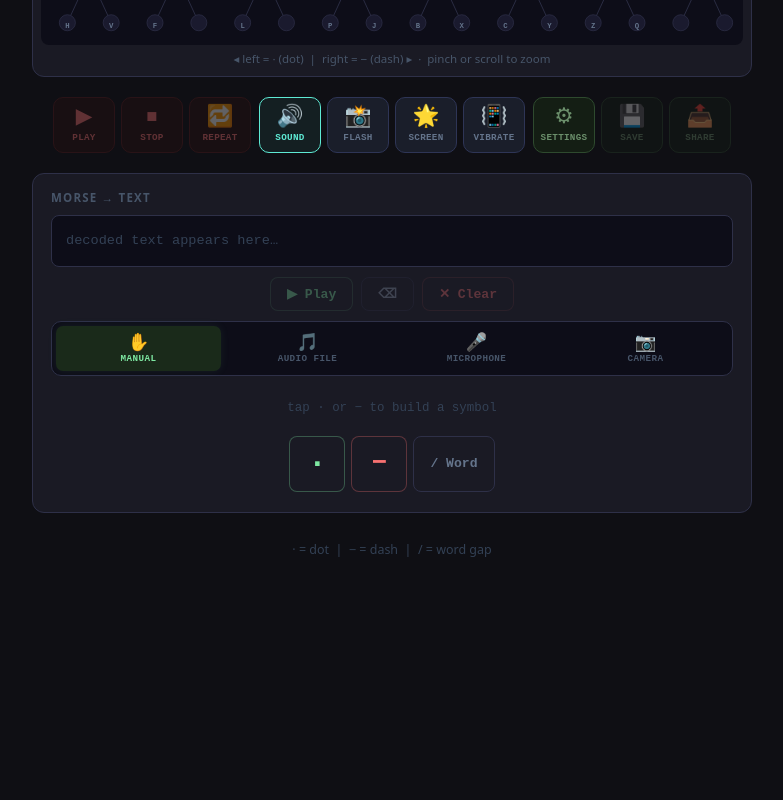
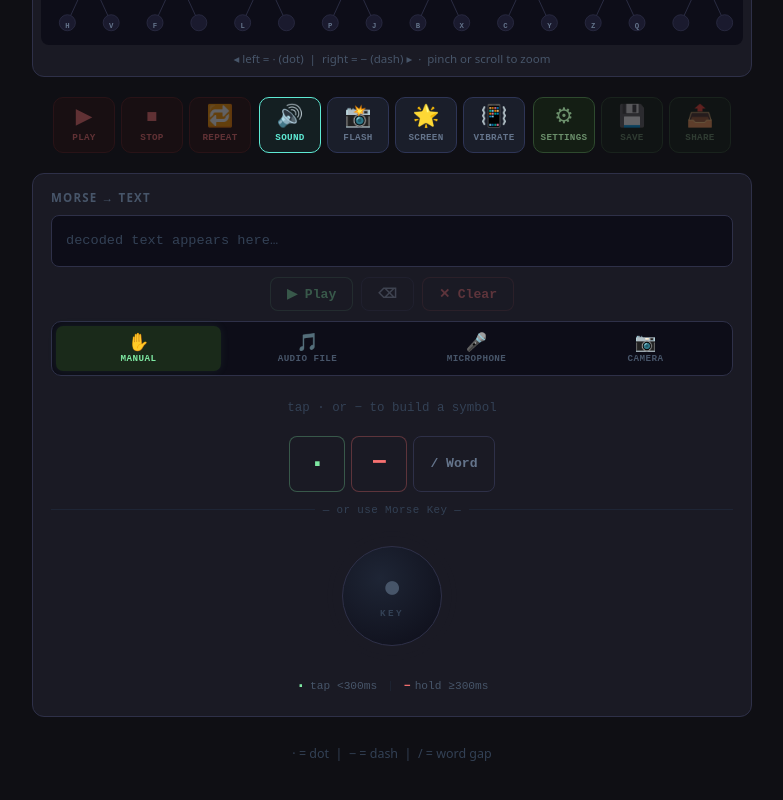
Before and after one commit to Ttrriimmaakkaassii/y2603AppMorse, a React (Vite) app: page / in a window 1280 px wide. Shown: the part 639-1439 px from the top of the page, without its empty margins (248-1031 px from the left). Before the commit the page ends 1237 px from the top, so only its background shows below. Built offline with nearby package versions, Linux system fonts and the light colour scheme.

Commit message:
conversion section adding button

```diff
--- a/src/App.css
+++ b/src/App.css
@@ -1810,3 +1810,126 @@ textarea::placeholder { color: #334155; }
   accent-color: #f87171;
   cursor: pointer;
 }
+
+/* ════════════════════════════════
+   MORSE KEY (Manual tab)
+   ════════════════════════════════ */
+
+.mk-divider {
+  display: flex;
+  align-items: center;
+  gap: 8px;
+  width: 100%;
+  color: #334155;
+  font-size: 0.68rem;
+  font-family: 'Courier New', monospace;
+  letter-spacing: 0.4px;
+  margin-top: 2px;
+}
+.mk-divider::before,
+.mk-divider::after {
+  content: '';
+  flex: 1;
+  height: 1px;
+  background: #1e2535;
+}
+.mk-divider span { white-space: nowrap; }
+
+/* Container: positions ring and button on top of each other */
+.mk-wrap {
+  position: relative;
+  width: 140px;
+  height: 140px;
+  display: flex;
+  align-items: center;
+  justify-content: center;
+  user-select: none;
+  -webkit-user-select: none;
+}
+
+/* SVG ring — sits behind the button */
+.mk-ring {
+  position: absolute;
+  inset: 0;
+  width: 100%;
+  height: 100%;
+  pointer-events: none;
+}
+
+/* The key button */
+.mk-btn {
+  position: relative;
+  z-index: 1;
+  width: 100px;
+  height: 100px;
+  border-radius: 50%;
+  background: radial-gradient(circle at 38% 32%, #1e2535, #0d0d18);
+  border: 1.5px solid #2e3048;
+  display: flex;
+  flex-direction: column;
+  align-items: center;
+  justify-content: center;
+  gap: 3px;
+  cursor: pointer;
+  touch-action: none;
+  -webkit-tap-highlight-color: transparent;
+  transition: transform 0.08s ease, border-color 0.1s ease, box-shadow 0.1s ease, background 0.1s ease;
+}
+.mk-btn:hover {
+  border-color: #3d5a4a;
+}
+
+/* Pressed — dot territory (green) */
+.mk-btn-on {
+  transform: scale(1.07);
+  border-color: #7ee8a2;
+  background: radial-gradient(circle at 38% 32%, #1a3a2a, #0d1a14);
+  box-shadow:
+    0 0 16px rgba(126,232,162,0.35),
+    0 0 40px rgba(126,232,162,0.12),
+    inset 0 0 12px rgba(126,232,162,0.06);
+}
+
+/* Pressed — dash territory (orange) */
+.mk-btn-dash-glow {
+  border-color: #fb923c;
+  background: radial-gradient(circle at 38% 32%, #2a1a0a, #140d08);
+  box-shadow:
+    0 0 16px rgba(251,146,60,0.35),
+    0 0 40px rgba(251,146,60,0.12),
+    inset 0 0 12px rgba(251,146,60,0.06);
+}
+
+/* Center symbol (· or − or ●) */
+.mk-sym {
+  font-size: 2rem;
+  font-family: 'Courier New', monospace;
+  font-weight: 900;
+  line-height: 1;
+  color: var(--key-color, #475569);
+  transition: color 0.08s;
+}
+
+/* "KEY" label */
+.mk-lbl {
+  font-size: 0.58rem;
+  font-family: 'Courier New', monospace;
+  font-weight: 700;
+  letter-spacing: 2.5px;
+  text-transform: uppercase;
+  color: #334155;
+}
+
+/* Legend below the key */
+.mk-legend {
+  display: flex;
+  align-items: center;
+  gap: 10px;
+  font-size: 0.7rem;
+  color: #475569;
+  font-family: 'Courier New', monospace;
+}
+.mk-leg-item { display: flex; align-items: center; gap: 4px; }
+.mk-leg-dot  { color: #7ee8a2; font-weight: 900; font-size: 1.1rem; }
+.mk-leg-dash { color: #f87171; font-weight: 900; }
+.mk-leg-sep  { color: #1e2535; }
--- a/src/ReverseMorse.jsx
+++ b/src/ReverseMorse.jsx
@@ -136,10 +136,21 @@ function analyzeAudioBuffer(samples, sampleRate) {
 }
 
 // ── Tab 1: Manual ──────────────────────────────────────────────────────────
+const DASH_THRESHOLD_MS = 300;
+const MK_R    = 62;
+const MK_CIRC = 2 * Math.PI * MK_R;
+
 function ManualTab({ onAppend, onPreviewChange }) {
-  const curRef   = useRef('');
+  const curRef  = useRef('');
   const [cur, setCur] = useState('');
-  const timer    = useRef(null);
+  const timer   = useRef(null);
+
+  // Morse key state
+  const [keyDown,    setKeyDown]    = useState(false);
+  const [keyProg,    setKeyProg]    = useState(0); // 0..1 over DASH_THRESHOLD_MS
+  const pressRef   = useRef(0);
+  const ptrIdRef   = useRef(null);
+  const keyRafRef  = useRef(null);
 
   function commit() {
     clearTimeout(timer.current);
@@ -158,10 +169,56 @@ function ManualTab({ onAppend, onPreviewChange }) {
 
   function wordSpace() { commit(); onAppend({ char: ' ', morse: '' }); }
 
-  useEffect(() => () => clearTimeout(timer.current), []);
+  // ── Morse key pointer handlers ──
+  function onKeyDown(e) {
+    e.preventDefault();
+    if (ptrIdRef.current !== null) return;
+    ptrIdRef.current = e.pointerId;
+    try { e.currentTarget.setPointerCapture(e.pointerId); } catch {}
+    pressRef.current = performance.now();
+    setKeyDown(true);
+    setKeyProg(0);
+    function loop() {
+      const prog = Math.min(1, (performance.now() - pressRef.current) / DASH_THRESHOLD_MS);
+      setKeyProg(prog);
+      keyRafRef.current = requestAnimationFrame(loop);
+    }
+    keyRafRef.current = requestAnimationFrame(loop);
+  }
+
+  function onKeyUp(e) {
+    if (e.pointerId !== ptrIdRef.current) return;
+    ptrIdRef.current = null;
+    cancelAnimationFrame(keyRafRef.current);
+    const dur = performance.now() - pressRef.current;
+    setKeyDown(false);
+    setKeyProg(0);
+    addSym(dur >= DASH_THRESHOLD_MS ? '-' : '.');
+  }
+
+  function onKeyCancel(e) {
+    if (e.pointerId !== ptrIdRef.current) return;
+    ptrIdRef.current = null;
+    cancelAnimationFrame(keyRafRef.current);
+    setKeyDown(false);
+    setKeyProg(0);
+  }
+
+  useEffect(() => () => {
+    clearTimeout(timer.current);
+    cancelAnimationFrame(keyRafRef.current);
+  }, []);
+
+  // Ring visuals
+  const isDash     = keyProg >= 1;
+  const ringColor  = !keyDown ? '#1e2535' : isDash ? '#fb923c' : '#7ee8a2';
+  const dashOffset = MK_CIRC * (1 - keyProg);
+  const keySymbol  = keyDown ? (isDash ? '−' : '·') : '●';
+  const keyColor   = keyDown ? (isDash ? '#fb923c' : '#7ee8a2') : '#475569';
 
   return (
     <div className="rm-tab-body">
+      {/* Current symbol being built */}
       <div className="rm-cur-sym">
         {cur
           ? cur.split('').map((s, i) => (
@@ -171,12 +228,61 @@ function ManualTab({ onAppend, onPreviewChange }) {
         }
         {cur && <span className="rm-cur-preview"> = {decodeSym(cur)}</span>}
       </div>
+
+      {/* Quick-tap buttons */}
       <div className="rm-buttons">
         <button className="rm-btn rm-btn-dot"   onClick={() => addSym('.')}>·</button>
         <button className="rm-btn rm-btn-dash"  onClick={() => addSym('-')}>−</button>
         <button className="rm-btn rm-btn-space" onClick={wordSpace}>/ Word</button>
       </div>
+
       {cur && <div className="rm-auto-hint">auto-commit in 1.5 s — or tap / Word</div>}
+
+      {/* ── Morse Key ── */}
+      <div className="mk-divider"><span>— or use Morse Key —</span></div>
+
+      <div className="mk-wrap">
+        {/* Progress ring SVG */}
+        <svg className="mk-ring" viewBox="0 0 140 140" aria-hidden="true">
+          <circle cx="70" cy="70" r={MK_R} fill="none" stroke="#1a1a24" strokeWidth="5" />
+          <circle
+            cx="70" cy="70" r={MK_R}
+            fill="none"
+            stroke={ringColor}
+            strokeWidth="5"
+            strokeDasharray={MK_CIRC}
+            strokeDashoffset={dashOffset}
+            strokeLinecap="round"
+            transform="rotate(-90 70 70)"
+            style={{ transition: keyDown ? 'stroke 0.08s' : 'stroke 0.2s, stroke-dashoffset 0.05s' }}
+          />
+        </svg>
+
+        {/* The key button */}
+        <button
+          className={`mk-btn${keyDown ? ' mk-btn-on' : ''}${keyDown && isDash ? ' mk-btn-dash-glow' : ''}`}
+          onPointerDown={onKeyDown}
+          onPointerUp={onKeyUp}
+          onPointerCancel={onKeyCancel}
+          onContextMenu={e => e.preventDefault()}
+          style={{ touchAction: 'none', '--key-color': keyColor }}
+          aria-label="Morse key — tap for dot, hold for dash"
+        >
+          <span className="mk-sym">{keySymbol}</span>
+          <span className="mk-lbl">KEY</span>
+        </button>
+      </div>
+
+      {/* Legend */}
+      <div className="mk-legend">
+        <span className="mk-leg-item">
+          <span className="mk-leg-dot">·</span> tap &lt;300ms
+        </span>
+        <span className="mk-leg-sep">|</span>
+        <span className="mk-leg-item">
+          <span className="mk-leg-dash">−</span> hold ≥300ms
+        </span>
+      </div>
     </div>
   );
 }
```
